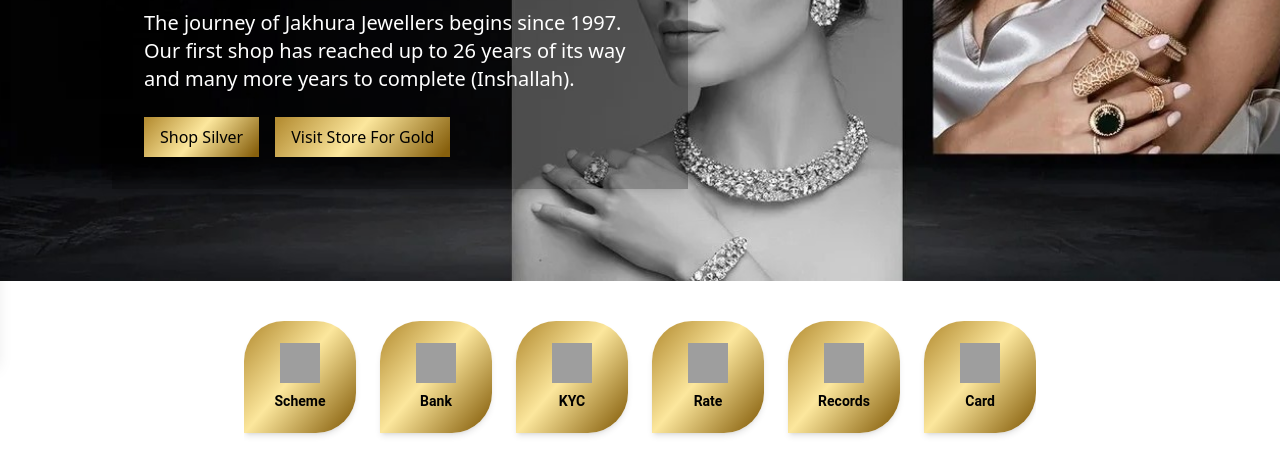
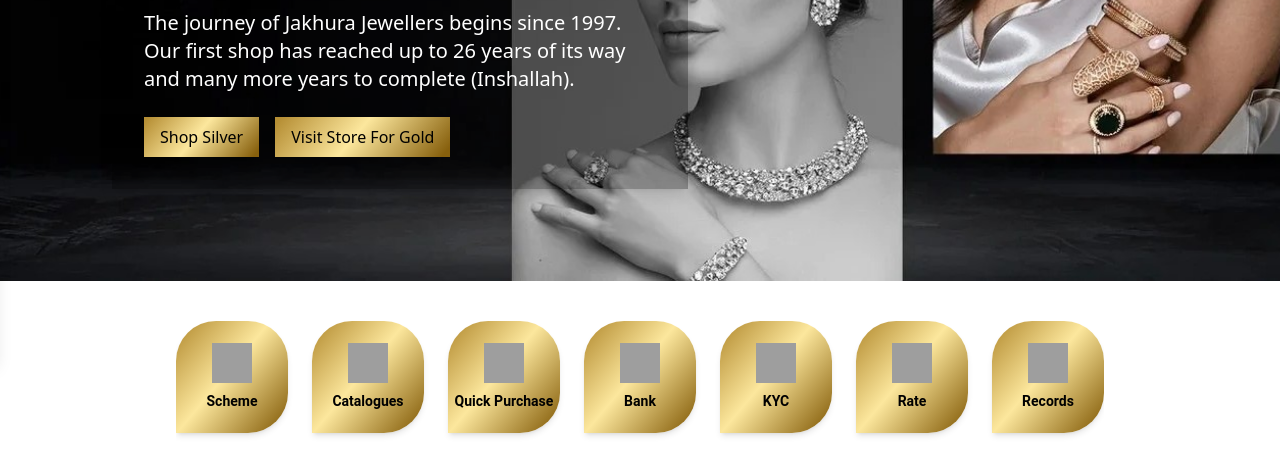
Before and after one commit to acme9614/jakhura_jewellers, a plain HTML site: page index.html in a window 1280 px wide. Shown: the part 439-893 px from the top of the page. Drawn offline with nearby package versions, Linux system fonts and the light colour scheme; grey boxes are pictures that could not be loaded.

Commit message:
jakhura jwls 2 features added

```diff
--- a/index.html
+++ b/index.html
@@ -60,7 +60,7 @@
       <!-- Drawer -->
       <div
         id="drawer"
-        class="fixed top-0 left-0 w-1/2 max-w-sm h-full bg-white shadow-lg z-50 transform -translate-x-full transition-transform duration-300 ease-in-out"
+        class="fixed top-0 left-0 w-1/2 max-w-sm h-full bg-white shadow-lg z-50 transform -translate-x-full transition-transform duration-300 ease-in-out overflow-y-auto"
       >
         <div class="flex justify-between items-center gap-4 px-4 py-4 border-b">
           <!-- Drawer Logo -->
@@ -83,6 +83,13 @@
         <nav class="flex flex-col gap-4 px-6 py-6 text-[#133235]">
           <a href="#" onclick="navigateToScheme()" class="hover:text-[#a7704a]"
             >Scheme</a
+          >
+
+           <a href="#" onclick="navigateToCatalogues()" class="hover:text-[#a7704a]"
+            >Catalogues</a
+          >
+           <a href="#" onclick="navigateToQuickPurchase()" class="hover:text-[#a7704a]"
+            >Quick Purchase</a
           >
           <a
             href="#"
@@ -313,7 +320,7 @@
       <!-- Grid Container -->
       <div
         id="boxContainer"
-        class="grid grid-cols-3 sm:grid-cols-3 md:grid-cols-6 gap-4 md:gap-3 lg:gap-6 overflow-hidden transition-all duration-500 max-h-[13.5rem] sm:max-h-none"
+        class="grid grid-cols-3 sm:grid-cols-3 md:grid-cols-6 lg:grid-cols-7 gap-4 md:gap-3 lg:gap-6 overflow-hidden transition-all duration-500 max-h-[13.5rem] sm:max-h-none"
       >
         <!-- Box 1 -->
         <div
@@ -327,6 +334,32 @@
             src="https://cdn-icons-png.flaticon.com/128/10150/10150740.png"
           />
           <span class="text-sm font-semibold mt-2">Scheme</span>
+        </div>
+
+          <div
+          onclick="navigateToCatalogues()"
+          class="w-24 h-24 md:w-28 md:h-28 rounded-tr-[40px] rounded-tl-[40px] rounded-br-[40px] bg-[linear-gradient(310deg,_#87600d_4%,_#fce79d_54%,_#b68f35_97%)] flex flex-col items-center justify-center text-center shadow-md text-black cursor-pointer"
+          data-aos="zoom-in"
+          data-aos-delay="100"
+        >
+          <img
+            class="w-10 h-10"
+            src="https://cdn-icons-png.flaticon.com/128/29/29341.png"
+          />
+          <span class="text-sm font-semibold mt-2">Catalogues</span>
+        </div>
+
+          <div
+          onclick="navigateToQuickPurchase()"
+          class="w-24 h-24 md:w-28 md:h-28 rounded-tr-[40px] rounded-tl-[40px] rounded-br-[40px] bg-[linear-gradient(310deg,_#87600d_4%,_#fce79d_54%,_#b68f35_97%)] flex flex-col items-center justify-center text-center shadow-md text-black cursor-pointer"
+          data-aos="zoom-in"
+          data-aos-delay="100"
+        >
+          <img
+            class="w-10 h-10"
+            src="https://cdn-icons-png.flaticon.com/128/1019/1019709.png"
+          />
+          <span class="text-sm font-semibold mt-2">Quick <br class="md:hidden"> Purchase</span>
         </div>
 
         <!-- Box 2 -->
--- a/script.js
+++ b/script.js
@@ -21,6 +21,14 @@
 // drawers menu
 function navigateToScheme() {
   Toaster.postMessage("navigateScheme");
+}
+
+function navigateToCatalogues() {
+  Toaster.postMessage("navigateToCatalogues");
+}
+
+function navigateToQuickPurchase() {
+  Toaster.postMessage("navigateToQuickPurchase");
 }
 
 function navigateToBankDetails() {
```
